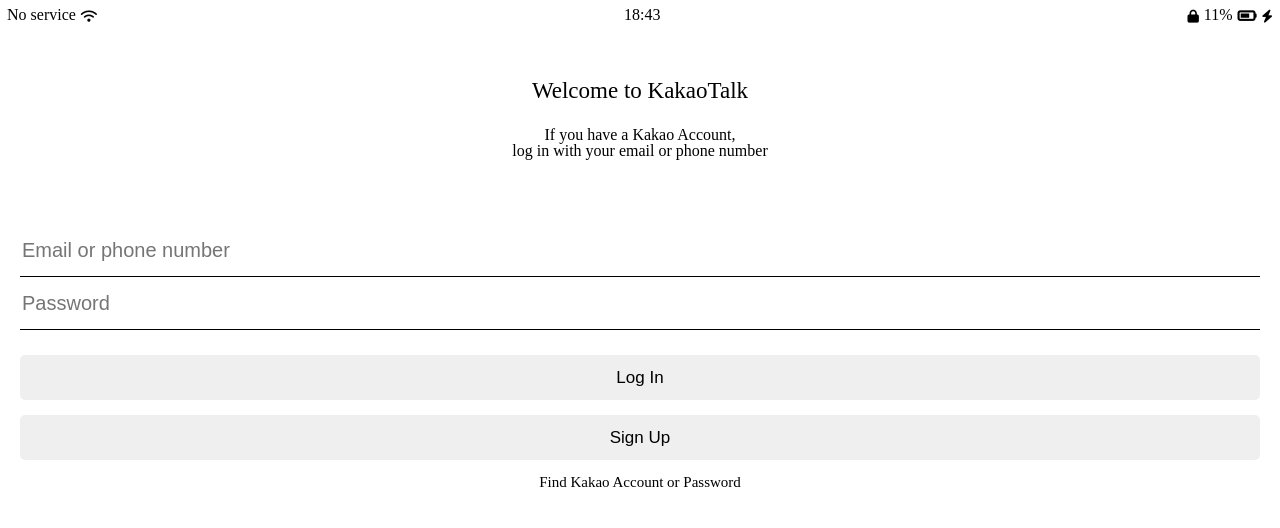
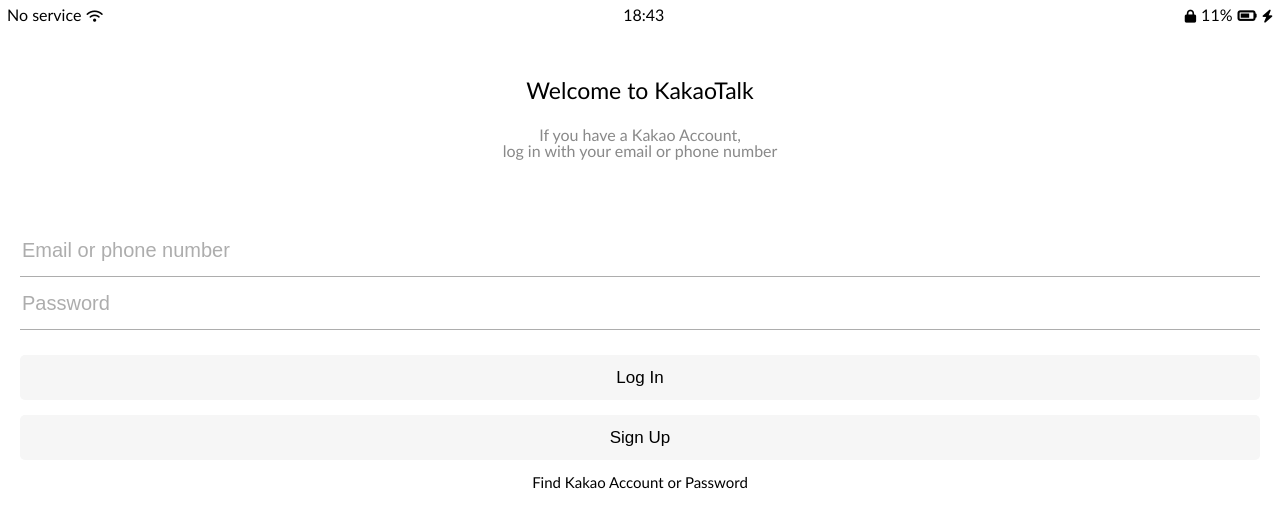
Before and after one commit to Parkgihyun2572/kakaotalk_clone_htmlcss, a plain HTML site: page index.html in a window 1280 px wide. Drawn offline with Linux system fonts and the light colour scheme.

Commit message:
complete CSS in index page

```diff
--- a/styles/base.css
+++ b/styles/base.css
@@ -1,3 +1,11 @@
+:root {
+}
+
+body {
+  font-family: "Trebuchet MS", "Lucida Sans Unicode", "Lucida Grande",
+    "Lucida Sans", Arial, sans-serif;
+}
+
 header {
   display: flex;
   flex-flow: column nowrap;
--- a/styles/index.css
+++ b/styles/index.css
@@ -52,6 +52,7 @@
 .welcome :nth-child(2) {
   margin-top: 25px;
   text-align: center;
+  color: #898989;
 }
 
 .login form {
@@ -61,10 +62,14 @@
 
 .login form input {
   border: none;
-  border-bottom: black 1px solid;
+  border-bottom: #adadad 1px solid;
   outline: 0;
   height: 50px;
   font-size: 20px;
+}
+
+.login form input::placeholder {
+  color: #adadad;
 }
 
 .login form input:nth-of-type(2) {
@@ -76,6 +81,7 @@
   height: 45px;
   border-radius: 5px;
   font-size: 17px;
+  background-color: #f6f6f6;
 }
 
 .login form button {
```
